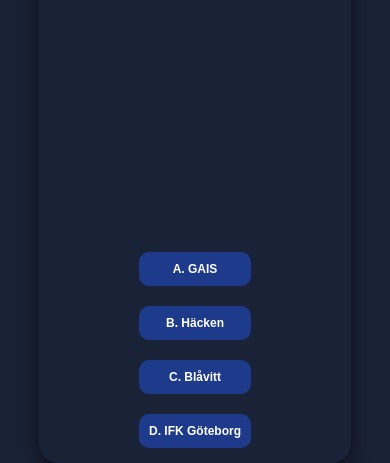
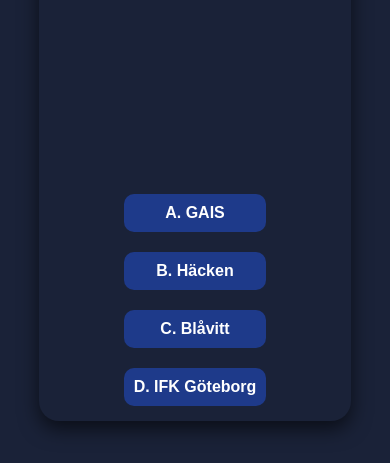
Before and after one commit to AlexanderTorkar/GanaJakten, a website: page question1.html in a window 390 px wide. Shown: the part 381-844 px from the top of the page. Drawn offline with Linux system fonts and the light colour scheme.

Commit message:
yeyeyeyye

```diff
--- a/style.css
+++ b/style.css
@@ -71,7 +71,7 @@
 @media screen and (max-width: 480px) {
     .container {
         width: 80%;
-        height: 100%;
+        height: 90%;
         border-radius: 20px;
         padding: 15px;
     }
@@ -88,7 +88,7 @@
     }
 
     .options button {
-        font-size: 12px;
+        font-size: 16px;
         padding: 10px;
     }
 
```
